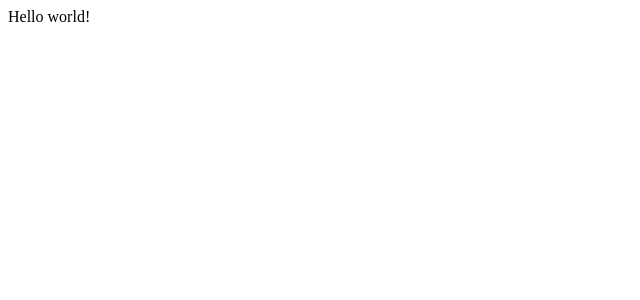
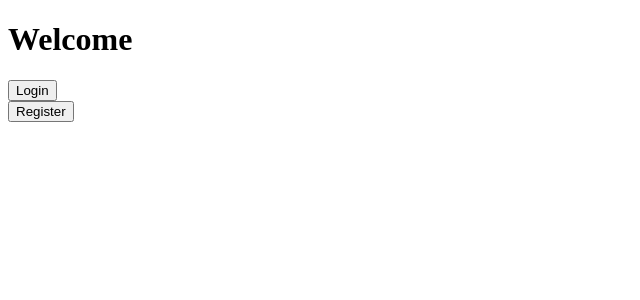
Before and after one commit to chingu-voyage5/Bears-Team-21, a React app: page / in a window 1280 px wide. Shown: the top 300 px of the page, without its empty margins (0-640 px from the left). Built offline with nearby package versions, Linux system fonts and the light colour scheme.

Commit message:
Home component

```diff
--- a/src/app.jsx
+++ b/src/app.jsx
@@ -2,6 +2,8 @@ import "babel-polyfill";
 import React from "react";
 import ReactDOM from "react-dom";
 
-const template = <div>Hello world!</div>;
+import App from './components/App'
 
-ReactDOM.render(template, document.getElementById("app"));
+//const template = <div>Hello world!</div>;
+
+ReactDOM.render(<App/>, document.getElementById("app"));
--- /dev/null
+++ b/src/components/App.js
@@ -0,0 +1,15 @@
+import React from 'react'
+
+
+import Home from './Home'
+
+const App = () => {
+  return (
+    <div>
+      <h1>Welcome</h1>
+      <Home/>
+    </div>
+  )
+}
+
+export default App;
--- /dev/null
+++ b/src/components/Home.js
@@ -0,0 +1,50 @@
+import React from 'react';
+
+//import the Login component and Register component
+//for now have the following dummy components
+//dummy Login and Register components
+let Login = ()=>(<h3>Login Component</h3>)
+let Register = ()=>(<h3>Register Component</h3>)
+
+class Home extends React.Component {
+    constructor(props) {
+        super(props);
+        this.state = {
+            viewButtons: true,
+            viewLogin: false,
+            viewRegister: false
+        }
+        this.handleLogin = this.handleLogin.bind(this);
+        this.handleRegister = this.handleRegister.bind(this);
+    }
+    handleLogin() {
+        console.log("Login is clicked");
+        //make Login component visible
+        this.setState({viewButtons: false})
+        this.setState({viewLogin :true})
+    }
+    handleRegister() {
+        console.log("register is clicked");
+        //make Register Component visible
+        this.setState({viewButtons: false})
+        this.setState({viewRegister :true})
+    }
+    render() {
+        return (
+        <div>
+            { (this.state.viewButtons) ? (
+                <div>
+                <button onClick={this.handleLogin}>Login</button><br/>
+                <button onClick={this.handleRegister}>Register</button>
+                </div>
+                )
+                : (this.state.viewLogin) ? <Login/> : <Register/>
+            }
+
+        </div>
+        )
+
+    }
+}
+
+export default Home;
```
Also changed, not shown: 1 other file (tests, documents, lock files or other folders).
